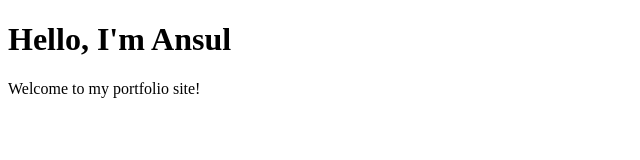
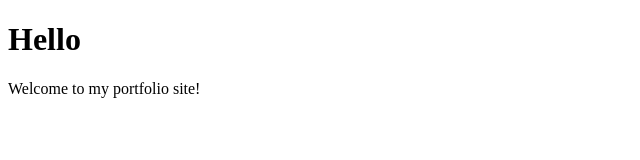
Before and after one commit to Jatin-Yadav9244/First-Project, a plain HTML site: page index.html in a window 1280 px wide. Shown: the whole page, without its empty margins (0-640 px from the left). Drawn offline with Linux system fonts and the light colour scheme.

Commit message:
Update index.html

```diff
--- a/index.html
+++ b/index.html
@@ -6,7 +6,7 @@
   <link rel="stylesheet" href="style.css" />
 </head>
 <body>
-  <h1>Hello, I'm Ansul</h1>
+  <h1>Hello</h1>
   <p>Welcome to my portfolio site!</p>
 </body>
 </html>
```
